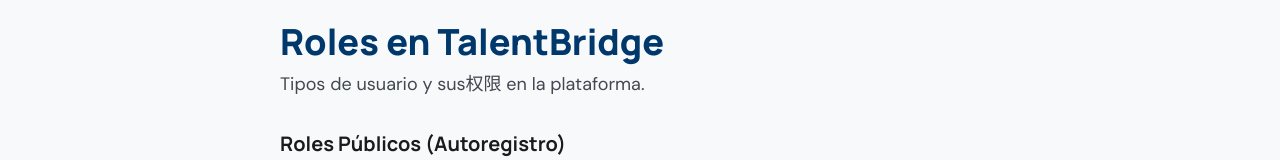
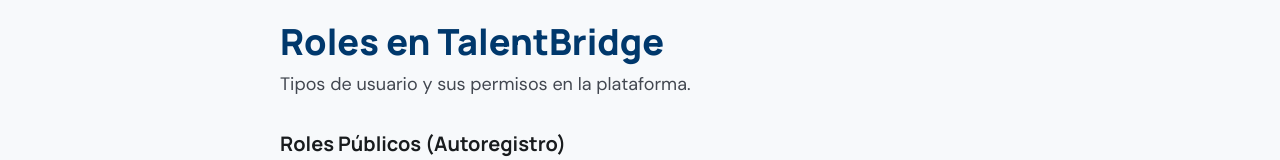
Before and after one commit to Timmy0825XD/talentbridge, a Next.js app in the folder frontend/: page /info/roles in a window 1280 px wide. Shown: the part 162-322 px from the top of the page. Built offline with nearby package versions, Linux system fonts and the light colour scheme.

Commit message:
fix(frontend): corregir texto en página de roles

```diff
--- a/frontend/src/content/institutional.ts
+++ b/frontend/src/content/institutional.ts
@@ -58,7 +58,7 @@
   },
   roles: {
     title: "Roles en TalentBridge",
-    description: "Tipos de usuario y sus权限 en la plataforma.",
+    description: "Tipos de usuario y sus permisos en la plataforma.",
     sections: [
       {
         title: "Roles Públicos (Autoregistro)",
```
